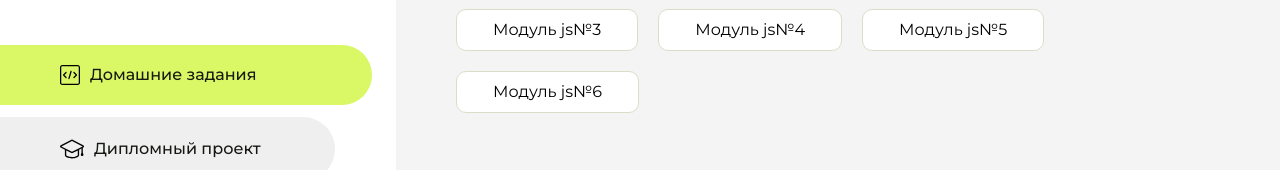
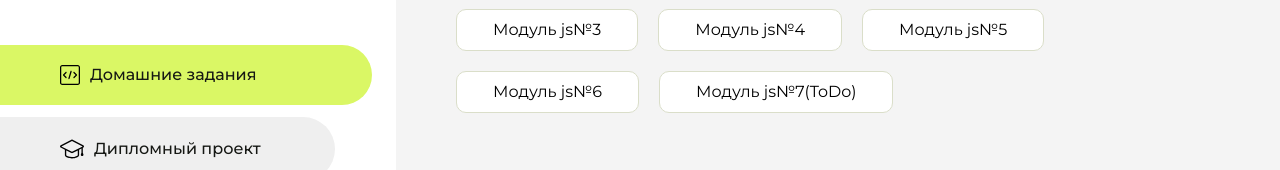
Before and after one commit to SagitovaLiana/Homework, a plain HTML site: page index.html in a window 1280 px wide. Shown: the part 291-461 px from the top of the page. Drawn offline with Linux system fonts and the light colour scheme.

Commit message:
Update index.html

```diff
--- a/index.html
+++ b/index.html
@@ -119,6 +119,9 @@
                     <li class="content__list-item">
                         <a href="дом6/homework6.html">Модуль js№6</a>
                     </li>
+                    <li class="content__list-item">
+                        <a href="дом7/homework7.html">Модуль js№7(ToDo)</a>
+                    </li>
                 </ul>
             </div>
             <div class="content__block hidden" id="diplomBlock">
```
